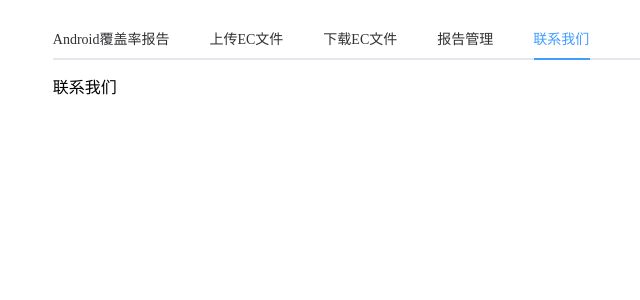
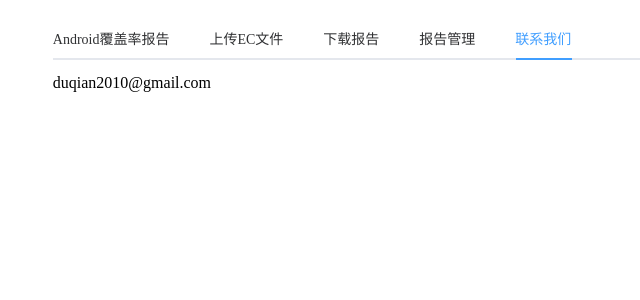
Before and after one commit to duqian291902259/WebVue, a Vue app: page / in a window 1280 px wide. Both pictures are taken after a click on the tab "联系我们". Shown: the top 300 px of the page, without its empty margins (208-848 px from the left). Built offline with nearby package versions, Linux system fonts and the light colour scheme.

Commit message:
update download res

```diff
--- a/src/App.vue
+++ b/src/App.vue
@@ -7,9 +7,9 @@
       <el-tab-pane label="上传EC文件" name="second">
          <upload/>
       </el-tab-pane>
-      <el-tab-pane label="下载EC文件" name="third"><download/></el-tab-pane>
+      <el-tab-pane label="下载报告" name="third"><download/></el-tab-pane>
       <el-tab-pane label="报告管理" name="fourth">报告管理</el-tab-pane>
-      <el-tab-pane label="联系我们" name="fifth">联系我们</el-tab-pane>
+      <el-tab-pane label="联系我们" name="fifth">duqian2010@gmail.com</el-tab-pane>
     </el-tabs>
   </div>
 </template>
--- a/src/components/download.vue
+++ b/src/components/download.vue
@@ -12,8 +12,8 @@ export default {
   },
   methods: {
     download(){
-      window.open("http://192.168.3.39:8090/download/cc-android/3.8.1/铭牌图鉴.jpeg")
-      //window.open("http://192.168.3.39:8090/WebServer/JacocoApi/queryEcFile?appName=cc-android&versionCode=3.8.1")
+      window.open("http://192.168.3.39:8090/download/android/3.8.1/duqian.png")
+      //window.open("http://192.168.3.39:8090/WebServer/JacocoApi/queryEcFile?appName=android&versionCode=3.8.1")
     }
   },
 };
--- a/src/components/upload.vue
+++ b/src/components/upload.vue
@@ -56,7 +56,7 @@ export default {
     },
     handleError(err) {
         let {type} = err
-        debugger
+        //debugger
         //function(err, file, fileList)
       this.$message.error(
         `上传失败${type ? ':' + type : ''}`
```
